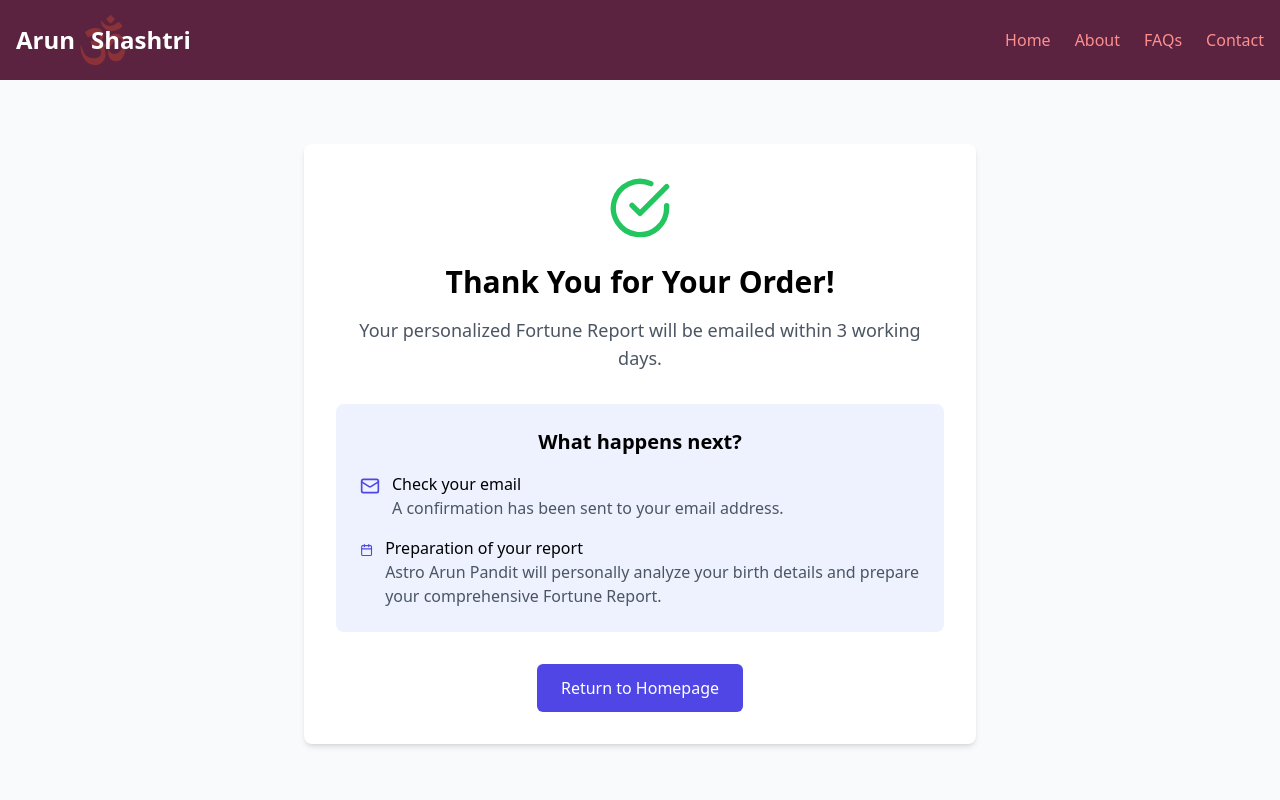
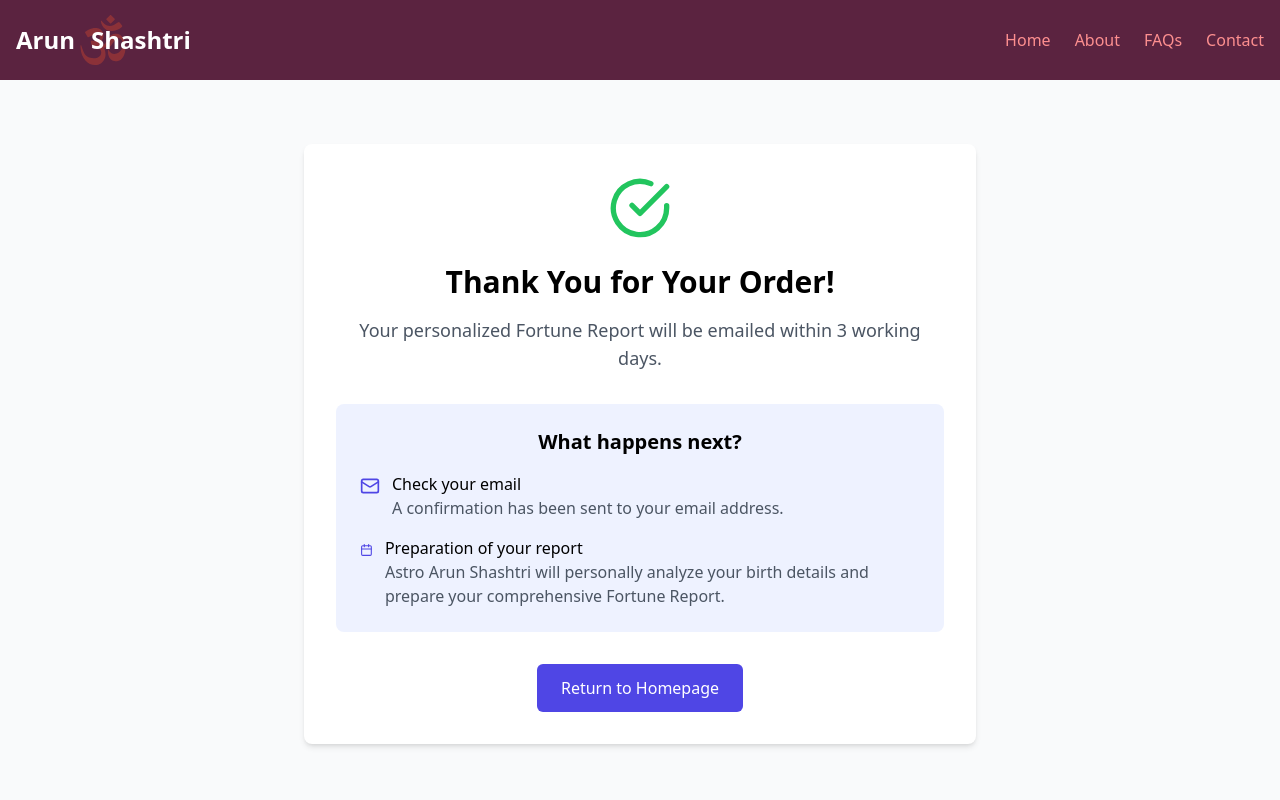
Before and after one commit to ADITYAPIMPALE11127/arunshastri-v1, a React (Vite) app: page /thank-you in a window 1280 px wide. Shown: the top 800 px of the page. Built offline with nearby package versions, Linux system fonts and the light colour scheme; no server answers.

Commit message:
# updated pakcage json file and thank you page naming , no changes made 5th Nov 2025

```diff
--- a/src/pages/ThankYouPage.tsx
+++ b/src/pages/ThankYouPage.tsx
@@ -38,7 +38,7 @@ const ThankYouPage: React.FC = () => {
                 <div className="text-left">
                   <p className="font-medium">Preparation of your report</p>
                   <p className="text-gray-600">
-                    Astro Arun Pandit will personally analyze your birth details and prepare your comprehensive Fortune Report.
+                    Astro Arun Shashtri will personally analyze your birth details and prepare your comprehensive Fortune Report.
                   </p>
                 </div>
               </div>
```
Also changed, not shown: 1 other file (tests, documents, lock files or other folders).
